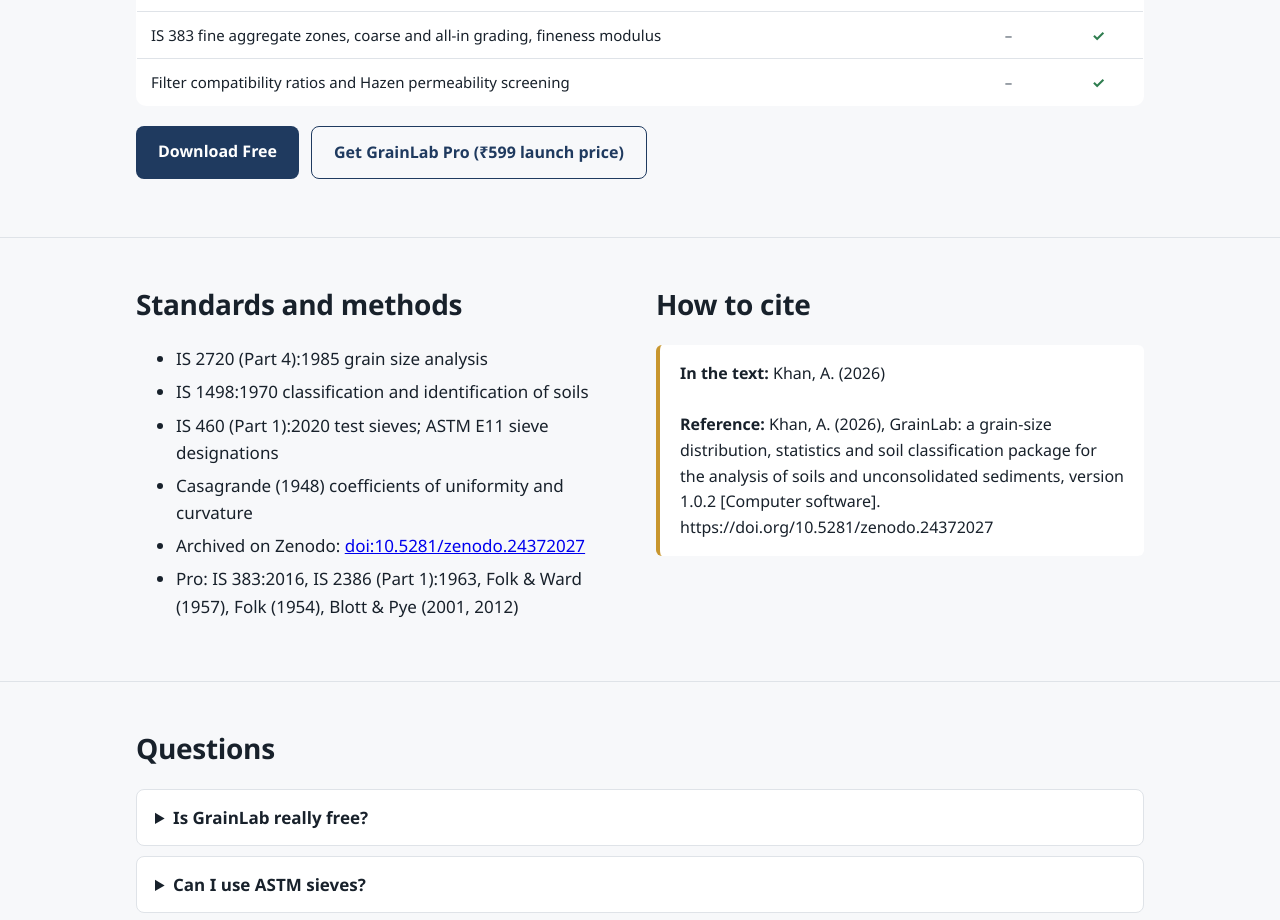
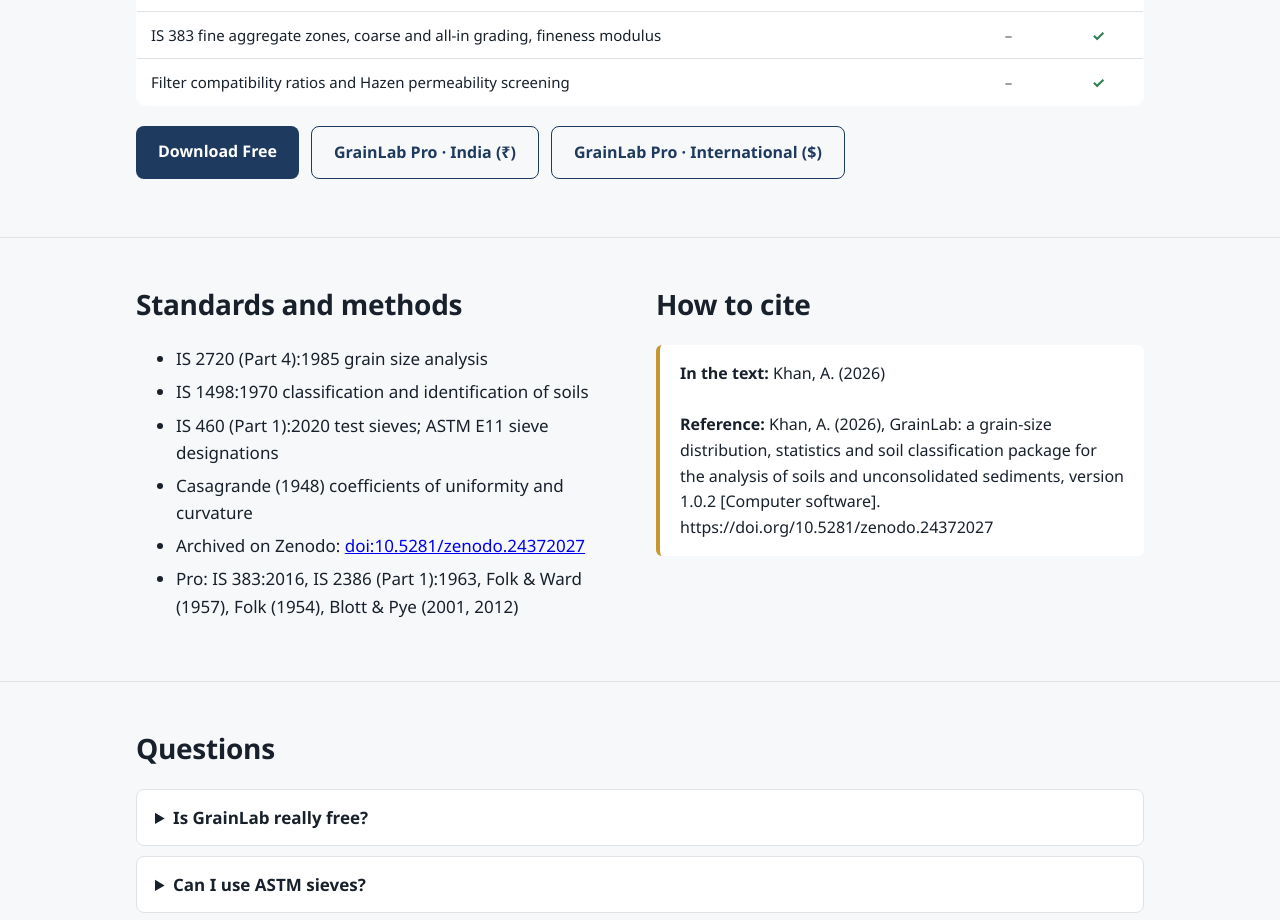
Before and after one commit to twmglobals/grainlab, a plain HTML site: page index.html in a window 1280 px wide. Shown: the part 2405-3325 px from the top of the page. Drawn offline with Linux system fonts and the light colour scheme.

Commit message:
Add India and International Pro buttons; remove displayed price

```diff
--- a/index.html
+++ b/index.html
@@ -24,7 +24,7 @@
   "sameAs": "https://zenodo.org/records/24372028",
   "author": {"@type": "Person", "name": "Afzal Khan", "identifier": "https://orcid.org/0000-0001-8844-122X"},
   "url": "https://twmglobals.github.io/grainlab/",
-  "offers": [{"@type": "Offer", "name": "GrainLab Free", "price": "0", "priceCurrency": "INR", "url": "https://twmglobal.myinstamojo.com/product/grainlab-free"}, {"@type": "Offer", "name": "GrainLab Pro", "price": "599", "priceCurrency": "INR", "url": "https://twmglobal.myinstamojo.com/product/grainlab-pro"}],
+  "offers": [{"@type": "Offer", "name": "GrainLab Free", "price": "0", "priceCurrency": "INR", "url": "https://twmglobal.myinstamojo.com/product/grainlab-free"}],
   "description": "Grain-size distribution, statistics and soil classification package for the analysis of soils and unconsolidated sediments."
 }
 </script>
@@ -192,7 +192,8 @@ footer{padding:28px 0 40px;border-top:1px solid var(--line);color:var(--muted);f
     </table>
     <div class="btns" style="margin-top:20px">
       <a class="btn primary" href="https://twmglobal.myinstamojo.com/product/grainlab-free">Download Free</a>
-      <a class="btn ghost" href="https://twmglobal.myinstamojo.com/product/grainlab-pro" id="pro-link">Get GrainLab Pro (₹599 launch price)</a>
+      <a class="btn ghost" href="https://twmglobal.myinstamojo.com/product/grainlab-pro" id="pro-link">GrainLab Pro · India (₹)</a>
+      <a class="btn ghost" href="https://geomantle.com/grainlab">GrainLab Pro · International ($)</a>
     </div>
   </div>
 </section>
```
